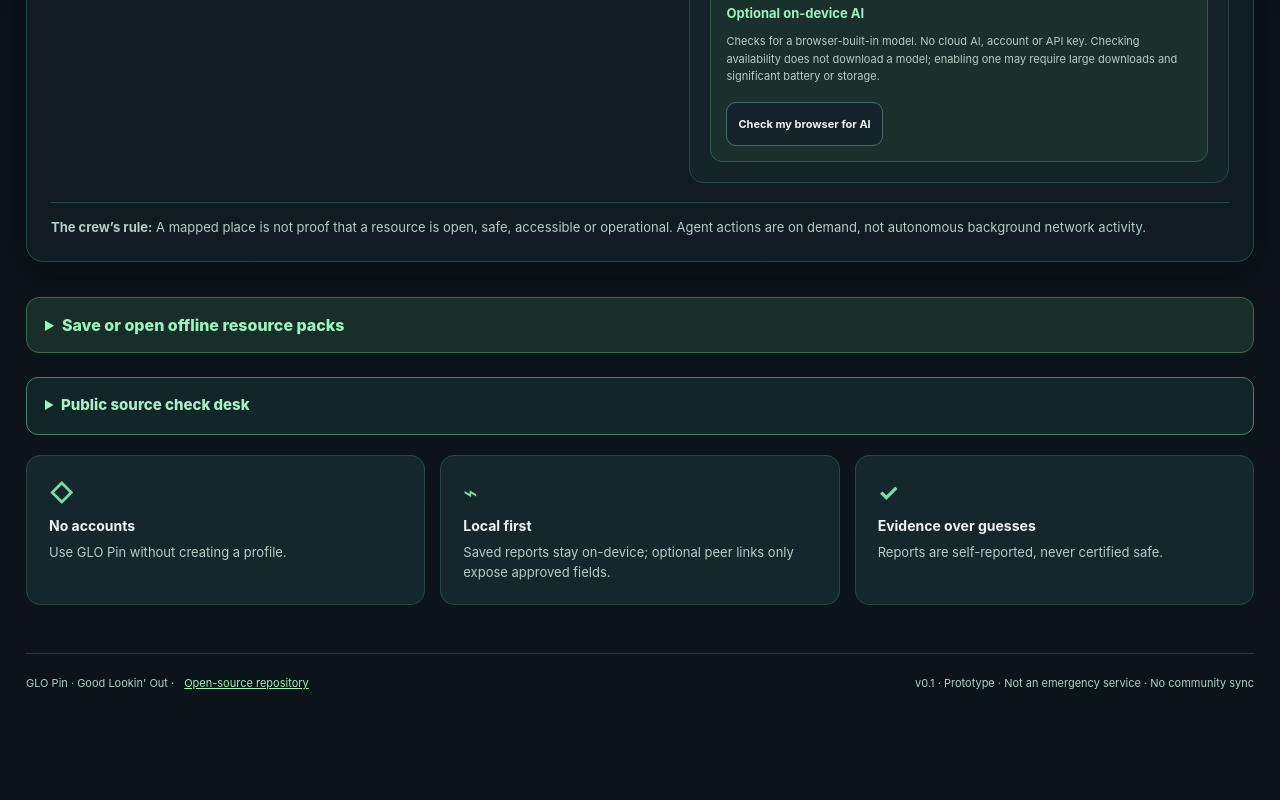
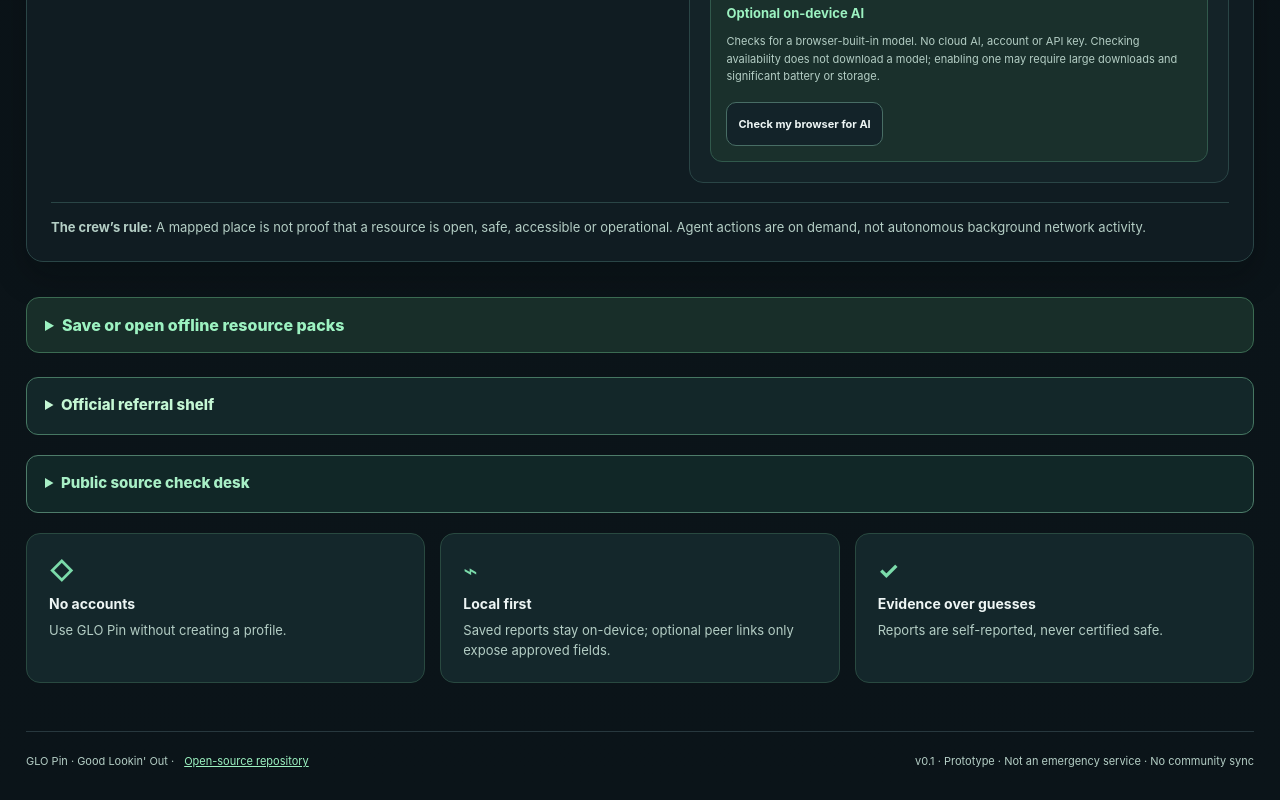
Before and after one commit to MichaelWave369/GLO, a React (Vite) app: page / in a window 1280 px wide. Shown: the part 2879-3679 px from the top of the page. Before the commit the page ends 3601 px from the top, so only its background shows below. Built offline with nearby package versions, Linux system fonts and the light colour scheme.

Commit message:
feat(glo): show official manual referral shelf above source receipt desk

```diff
--- a/src/App.jsx
+++ b/src/App.jsx
@@ -15,6 +15,7 @@ import MapViewportSync from './MapViewportSync.jsx'
 import {MAP_TILE_COPY,OSM_TILE_URL,OSM_ATTRIBUTION,shouldMountOnlineTiles} from './mapTilePolicy.js'
 import OfflinePacksPanel from './OfflinePacksPanel.jsx'
 import PublicSourceReview from './PublicSourceReview.jsx'
+import OfficialReferralShelf from './OfficialReferralShelf.jsx'
 import StreetSketchPanel from './StreetSketchPanel.jsx'
 import { sourcesFromPack } from './offlinePack.js'
 import { initialDraft, localDateTime } from './pinDraft.js'
@@ -547,7 +548,8 @@ export default function App() {
         <summary>{language === 'es' ? 'Guardar o abrir recursos sin conexión' : 'Save or open offline resource packs'}</summary>
         <OfflinePacksPanel scan={sourceScan} language={language} onUse={useOfflinePack} onRemove={removeOfflinePack} onNotice={setNotice}/>
       </details>
-      <PublicSourceReview language={language}/>
+      <OfficialReferralShelf language={language} onlineHint={online}/>
+       <PublicSourceReview language={language}/>
       <div className="principles"><div><b>◇</b><strong>{ui.principlesNo}</strong><p>{ui.principlesNoInfo}</p></div><div><b>⌁</b><strong>{ui.principlesLocal}</strong><p>{ui.principlesLocalInfo}</p></div><div><b>✓</b><strong>{ui.principlesEvidence}</strong><p>{ui.principlesEvidenceInfo}</p></div></div>
     </main>
     <footer>GLO Pin · Good Lookin' Out · <a href="https://github.com/MichaelWave369/GLO">{ui.repo}</a><span>v0.1 · {ui.footer}</span></footer>
```
